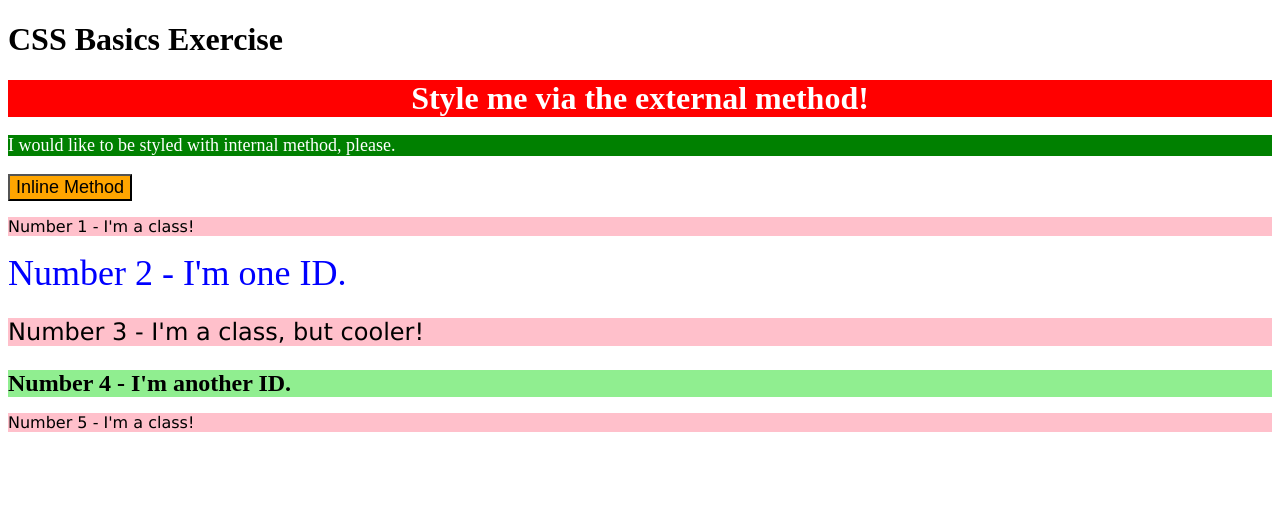
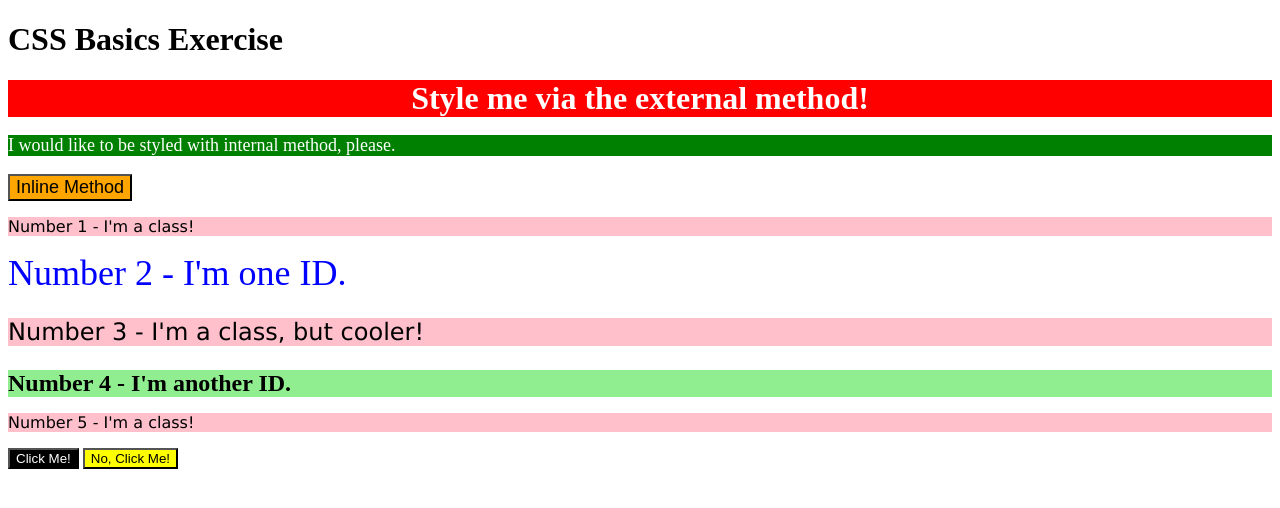
Before and after one commit to TeddyTheKing/css_basic_exercises, a plain HTML site: page index.html in a window 1280 px wide. Drawn offline with Linux system fonts and the light colour scheme.

Commit message:
Finish exercise 03

```diff
--- a/css/styles.css
+++ b/css/styles.css
@@ -30,3 +30,16 @@
     background-color: lightgreen;
     font-weight: bold;
 }
+/* Exercise 03 */
+.cm
+.ncm {
+    font-size: 28px;
+    font-family: Helvetica, "Times New Roman", sans-serif;
+}
+.cm {
+    background-color: black;
+    color: white;
+}
+.ncm {
+    background-color: yellow;
+}
--- a/index.html
+++ b/index.html
@@ -18,6 +18,8 @@
         <p class="odd rd-th">Number 3 - I'm a class, but cooler!</p>
         <div id="th" class="rd-th">Number 4 - I'm another ID.</div>
         <p class="odd">Number 5 - I'm a class!</p>
-
+    <!-- Exercise 03-->
+        <button class="cm">Click Me!</button>
+        <button class="ncm">No, Click Me!</button>
     </body>
 </html>
```
